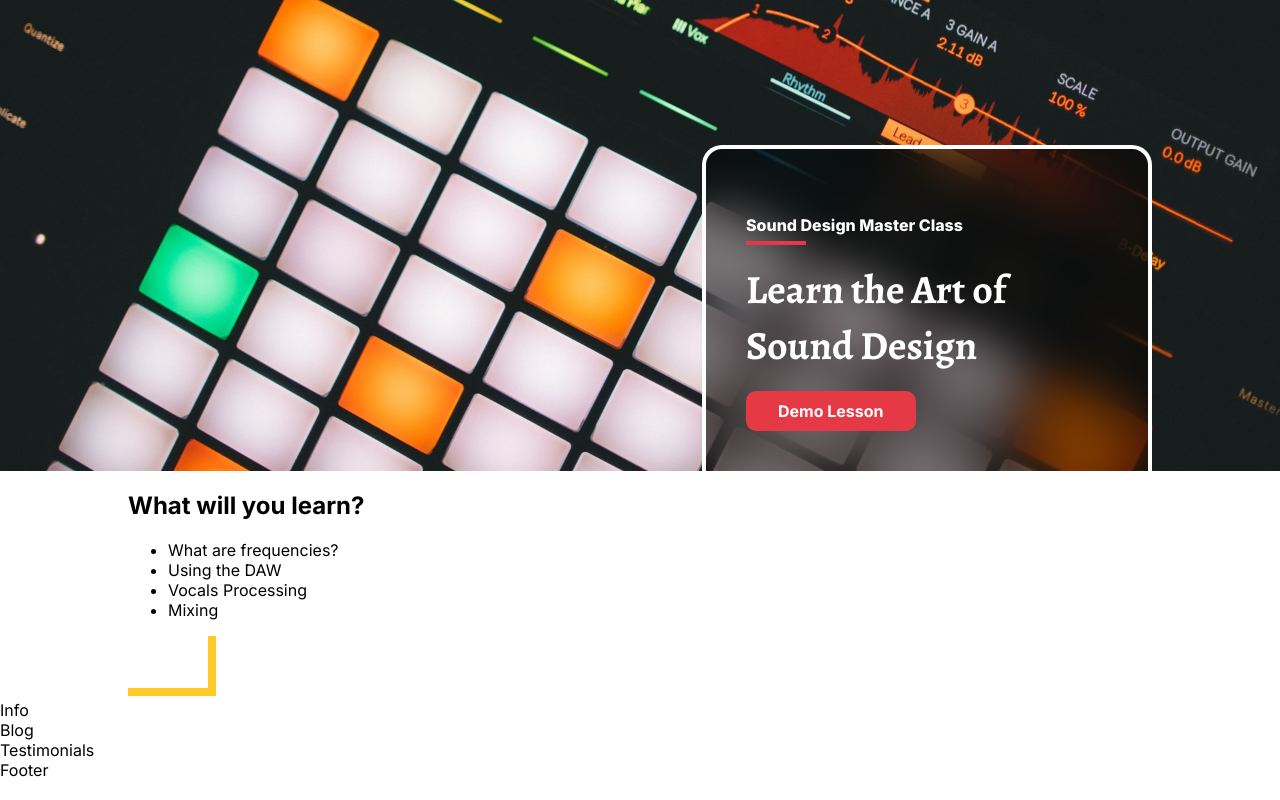
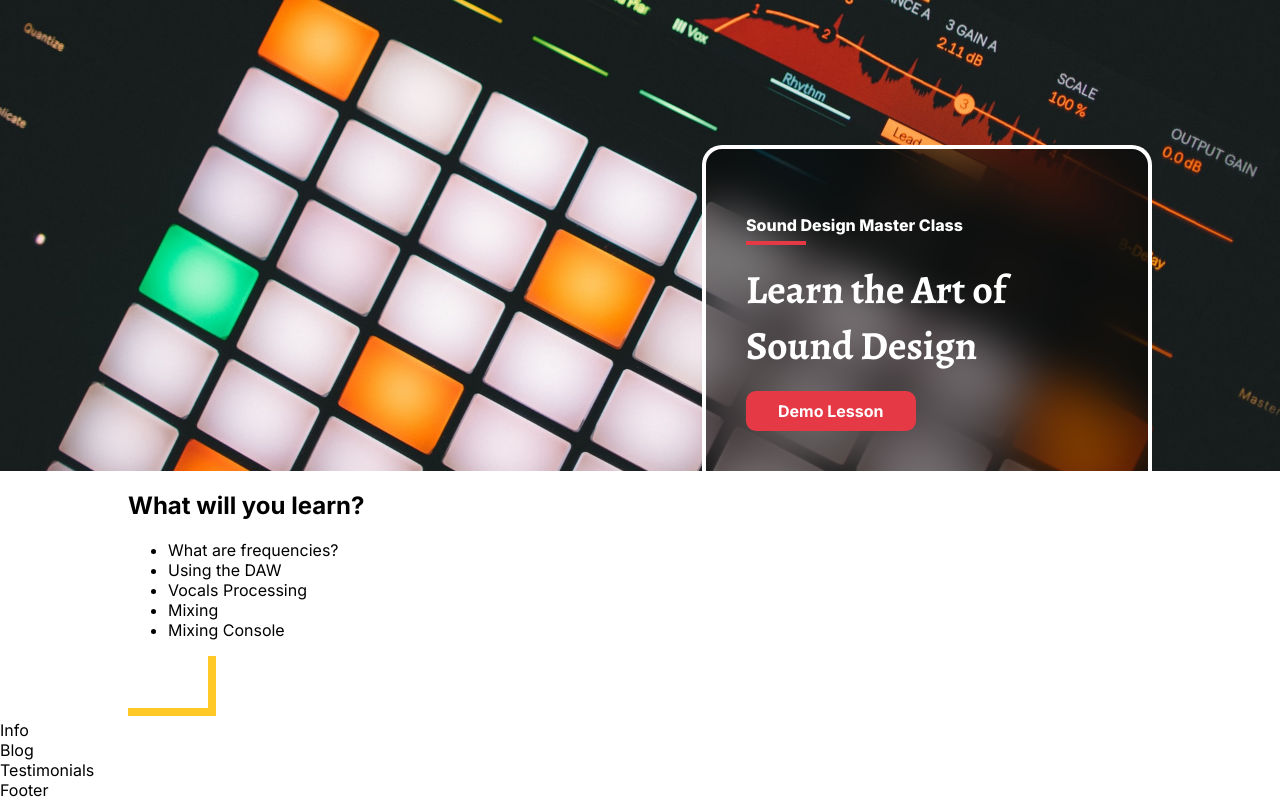
Before and after one commit to Nebenmor/sound-dzign, a React (Vite) app: page / in a window 1280 px wide. Shown: the part 329-1129 px from the top of the page. Built offline with nearby package versions, Linux system fonts and the light colour scheme.

Commit message:
implement list item

```diff
--- a/src/components/Topics/Topics.jsx
+++ b/src/components/Topics/Topics.jsx
@@ -23,6 +23,7 @@ const Topics = () => {
             <li onMouseEnter={ () => setCurrentImage(daw) } >Using the DAW</li>
             <li onMouseEnter={ () => setCurrentImage(vocalsProcessing) } >Vocals Processing</li>
             <li onMouseEnter={ () => setCurrentImage(mixing) } >Mixing</li>
+            <li onMouseEnter={ () => setCurrentImage(mixingConsole) } >Mixing Console</li>
 
           </ul>
 
```
